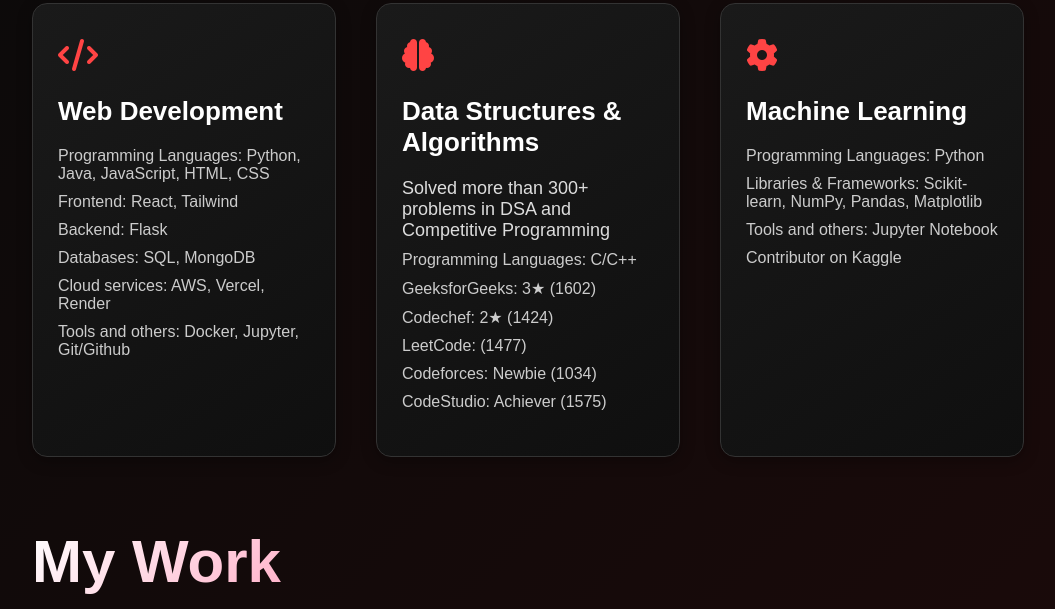
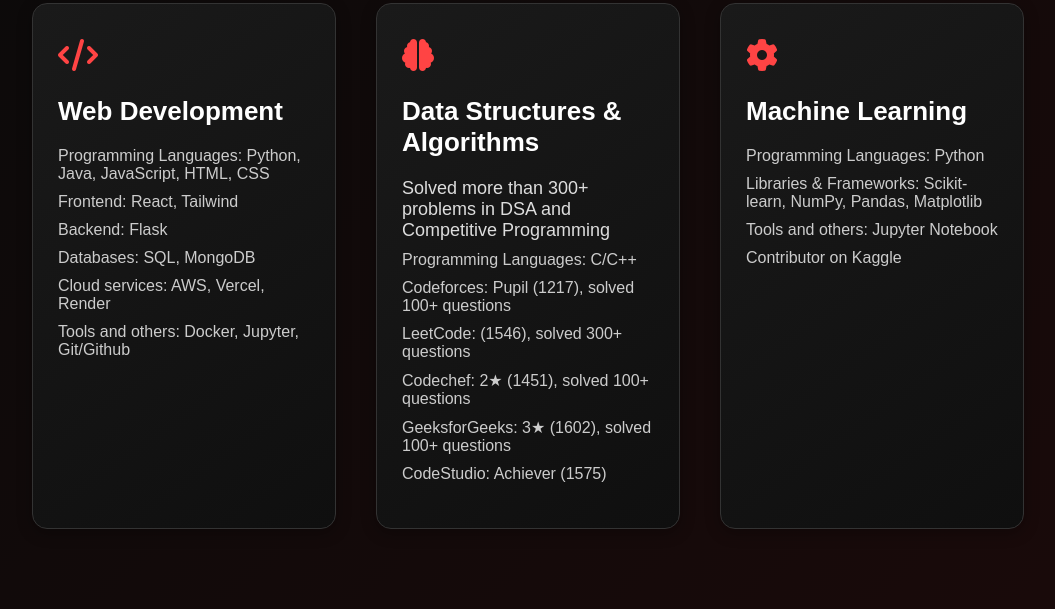
Before and after one commit to Ayushpremrocks/portfolio-js, a plain HTML site: page index.html in a window 1280 px wide. Shown: the part 1764-2373 px from the top of the page, without its empty margins (112-1167 px from the left). Drawn offline with Linux system fonts and the light colour scheme.

Commit message:
update dsa

```diff
--- a/index.html
+++ b/index.html
@@ -128,10 +128,10 @@
                     <p>Solved more than 300+ problems in DSA and Competitive Programming</p>
                     <ul>
                         <li>Programming Languages: C/C++</li>
-                        <li>GeeksforGeeks: 3★ (1602)</li>
-                        <li>Codechef: 2★ (1424)</li>
-                        <li>LeetCode: (1477)</li>
-                        <li>Codeforces: Newbie (1034)</li>
+                        <li>Codeforces: Pupil (1217), solved 100+ questions</li>
+                        <li>LeetCode: (1546), solved 300+ questions</li>
+                        <li>Codechef: 2★ (1451), solved 100+ questions</li>
+                        <li>GeeksforGeeks: 3★ (1602), solved 100+ questions</li>
                         <li>CodeStudio: Achiever (1575)</li>
                     </ul>
                 </div>
```
